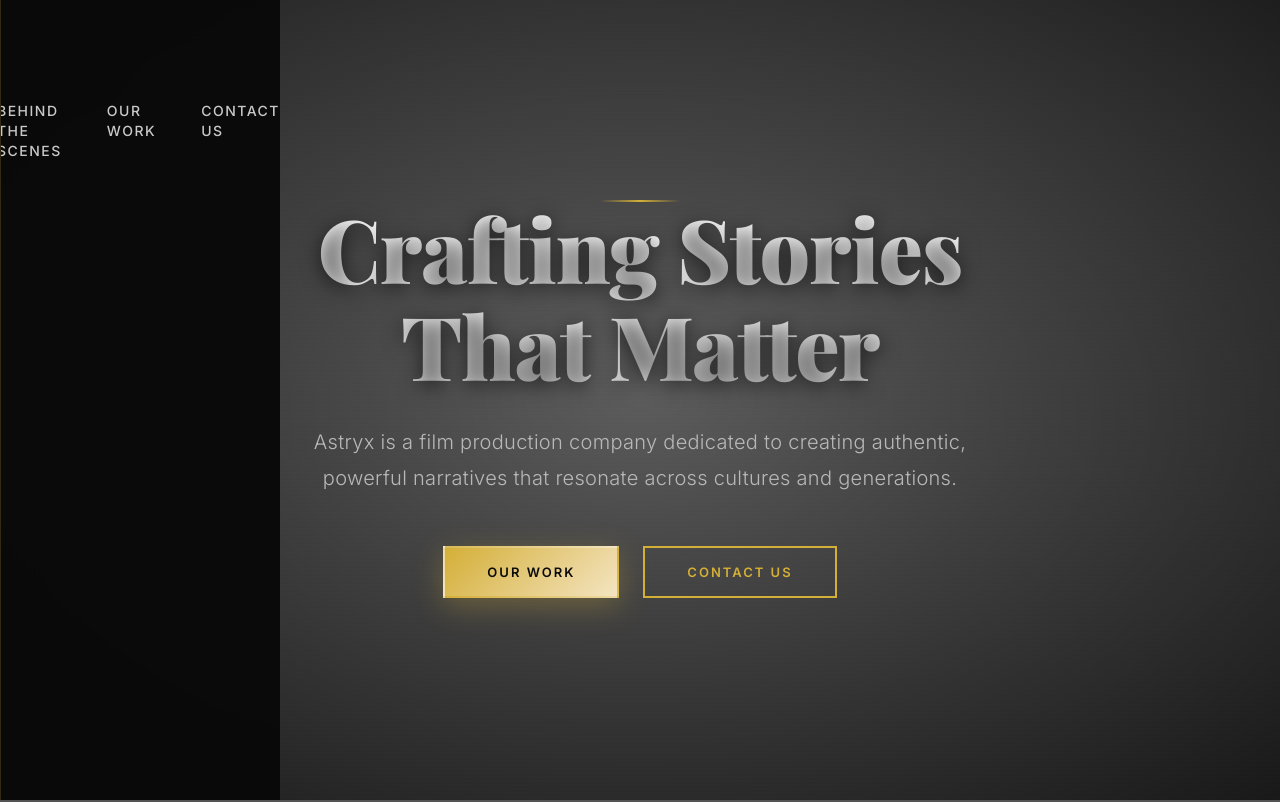
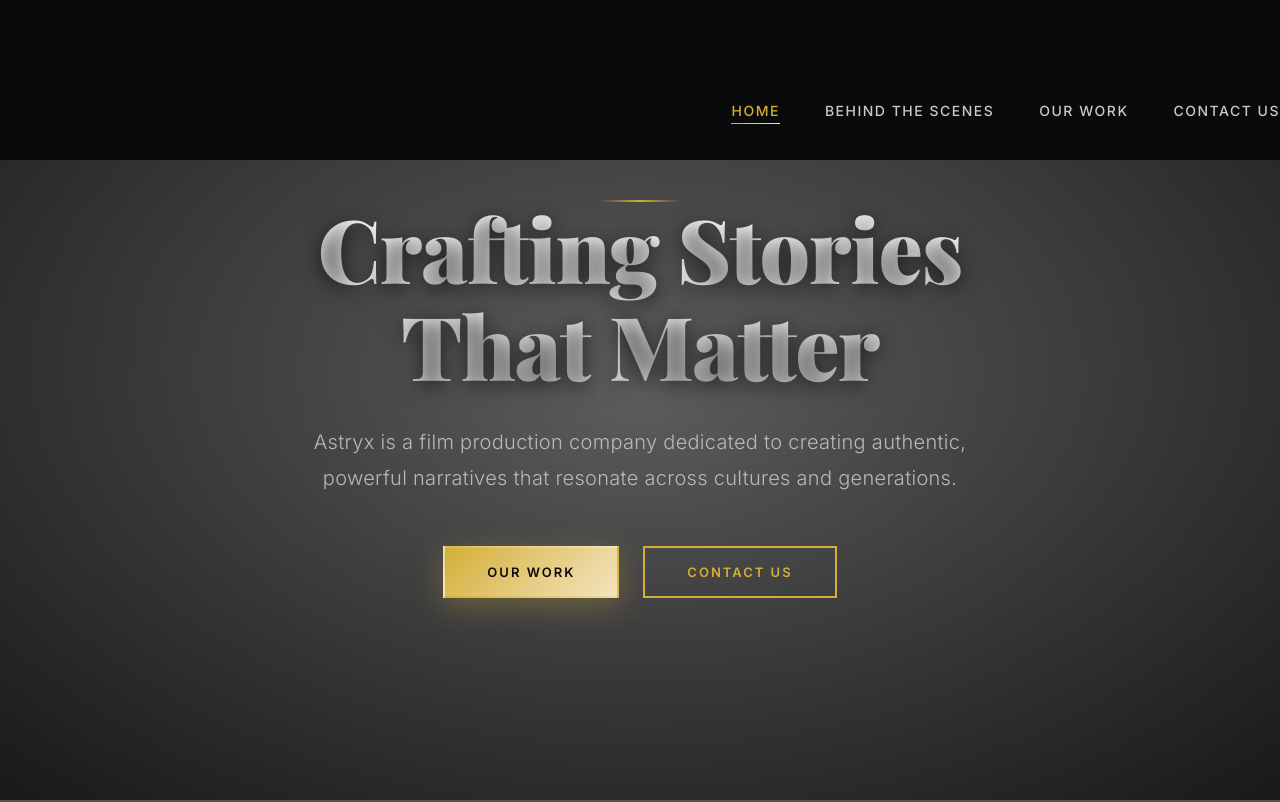
Before and after one commit to octane254/ASTRYX20, a React (Vite) app in the folder astryx/: page / in a window 1280 px wide. Shown: the top 802 px of the page. Built offline with nearby package versions, Linux system fonts and the light colour scheme.

Commit message:
overlay click closes mobile sidebar

```diff
--- a/astryx/src/styles/Navigation.css
+++ b/astryx/src/styles/Navigation.css
@@ -153,30 +153,14 @@
 }
 
 /* Navigation Bar */
-.nav-bar {
-  position: fixed;
-  top: 0;
-  right: -100%;
-  width: 280px;
-  height: 100vh;
-  background: rgba(10, 10, 10, 0.98);
-  backdrop-filter: blur(20px);
-  border-left: 1px solid rgba(212, 175, 55, 0.2);
-  transition: right 0.4s cubic-bezier(0.4, 0, 0.2, 1);
-  padding: 100px 0 40px;
-  overflow-y: auto;
+.nav-bar
+ {
   z-index: 1001;
 }
 
-.nav-bar.active {
-  right: 0;
-}
-
-/* Hamburger */
 .hamburger {
   z-index: 1002;
 }
-
 
 /* Responsive Design */
 @media (max-width: 1024px) {
```
